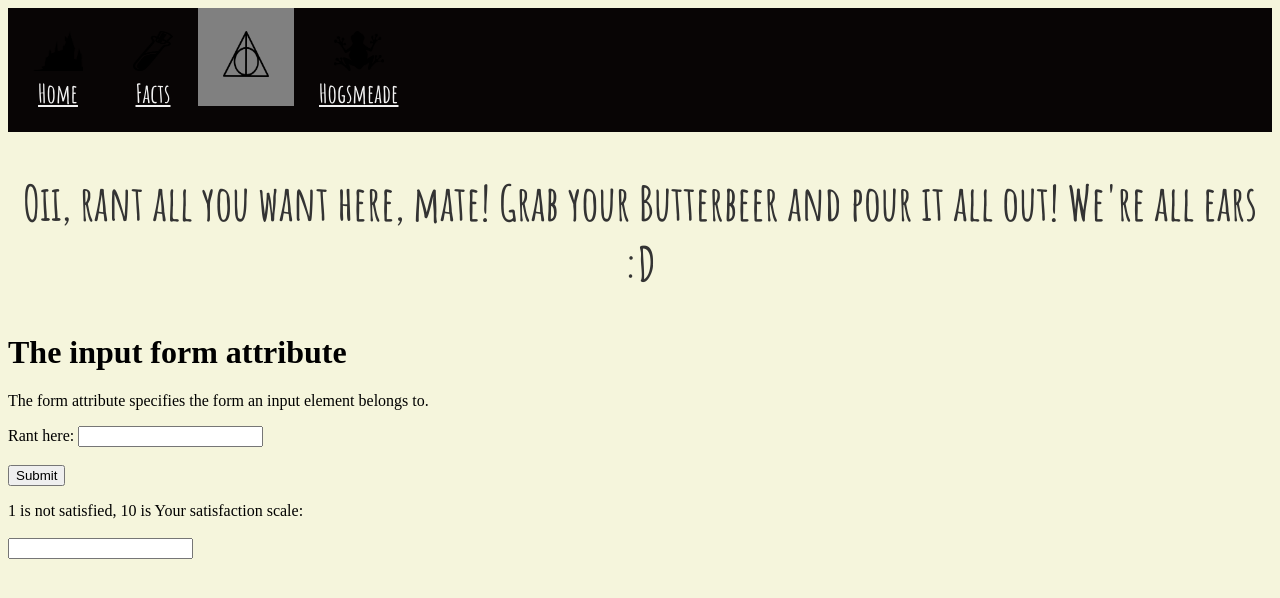
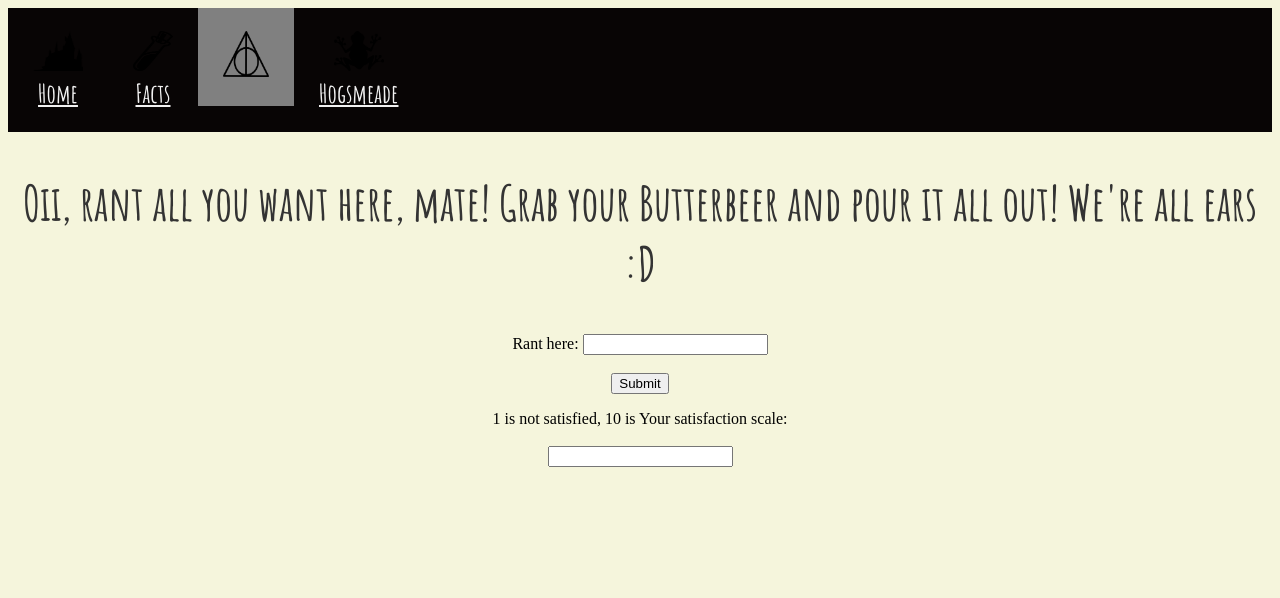
Before and after one commit to zarahippy/potter_science_zara.github.io, a plain HTML site: page RantRoom.html in a window 1280 px wide. Drawn offline with Linux system fonts and the light colour scheme.

Commit message:
recentering some stuffs

```diff
--- a/RantRoom.html
+++ b/RantRoom.html
@@ -17,12 +17,7 @@
           </div>
        <h2 class="Heading1"> Oii, rant all you want here, mate! Grab your Butterbeer and pour it all out! We're all ears :D</h2>
 
-
-
-    <h1>The input form attribute</h1>
-
-    <p>The form attribute specifies the form an input element belongs to.</p>
-
+    <div style="text-align: center; align-items: center;">
     <form action="/action_page.php" id="form1">
       <label for="rant">Rant here:</label>
       <input type="text" id="rant" name="rant"><br><br>
@@ -33,7 +28,7 @@
     <label for="Sscale">Your satisfaction scale:</label><br>
     <br>
     <input type="text" id="scale" name="scale" form="form1">
-
+    </div>
 
     </body>
 </html>
```
